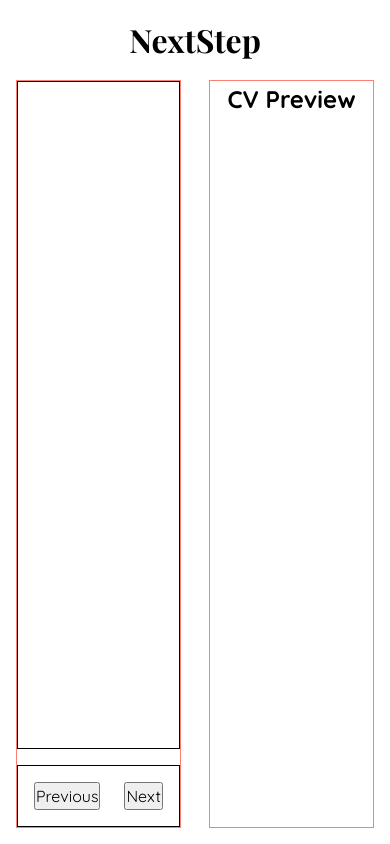
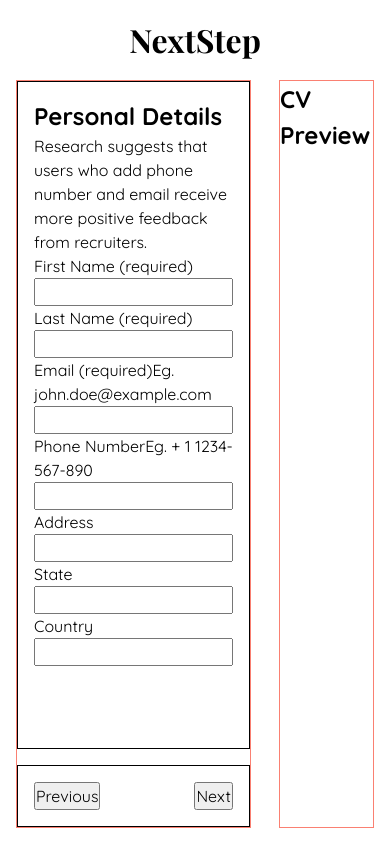
Before and after one commit to py-code314/cv-application, a React (Vite) app: page / in a window 390 px wide. Built offline with nearby package versions, Linux system fonts and the light colour scheme.

Commit message:
feat: Add `PersonalDetails` component
- Add First Name, Last Name, Email, Phone Number, Address,
State, and Country input fields to the form.

```diff
--- a/src/App.css
+++ b/src/App.css
@@ -2,7 +2,6 @@
   max-width: var(--width-page);
   margin: 0 auto;
   padding: var(--space-400);
-  text-align: center;
   min-height: 100svh;
   display: flex;
   flex-direction: column;
@@ -11,6 +10,7 @@
 .title {
   margin-block-end: var(--space-400);
   font-family: var(--ff-playfair-display);
+  text-align: center;
 }
 
 .container {
--- a/src/components/CVForm.jsx
+++ b/src/components/CVForm.jsx
@@ -1,9 +1,10 @@
 import '../styles/CVForm.css'
+import PersonalDetails from './PersonalDetails'
 
 const CVForm = () => {
   return (
     <div className="cv-form">
-
+      <PersonalDetails />
     </div>
    );
 }
--- /dev/null
+++ b/src/components/PersonalDetails.jsx
@@ -0,0 +1,134 @@
+import '../styles/PersonalDetails.css'
+
+const PersonalDetails = () => {
+  return (
+    <div className="personal-info">
+      <h2 className="personal-info__heading">Personal Details</h2>
+      <p className="personal-info__text">
+        Research suggests that users who add phone number and email receive more
+        positive feedback from recruiters.
+      </p>
+      <form action="#" className="form" noValidate>
+        <div className="form__control">
+          <label htmlFor="first-name" className="form__label">
+            First Name (required)
+          </label>
+          <input
+            type="text"
+            name="first-name"
+            id="first-name"
+            className="form__input"
+            autoComplete="given-name"
+            required
+          />
+        </div>
+        <div className="form__control">
+          <label htmlFor="last-name" className="form__label">
+            Last Name (required)
+          </label>
+          <input
+            type="text"
+            name="last-name"
+            id="last-name"
+            className="form__input"
+            autoComplete="family-name"
+            required
+          />
+        </div>
+        <div className="form__control">
+          <label htmlFor="email" className="form__label">
+            Email (required)
+          </label>
+          <span className="form__hint" id="email-hint">
+            Eg. john.doe@example.com
+          </span>
+          <div className="form__valid">
+            <input
+              type="email"
+              name="email"
+              id="email"
+              className="form__input"
+              aria-describedby="email-hint invalid-email"
+              autoComplete="email"
+              inputMode="email"
+              required
+            />
+            <span
+              className="form__checkmark"
+              id="valid-email"
+              aria-hidden="true"></span>
+          </div>
+          <span
+            className="form__error"
+            id="invalid-email"
+            aria-live="polite"></span>
+        </div>
+        <div className="form__control">
+          <label htmlFor="phone" className="form__label">
+            Phone Number
+          </label>
+          <span className="form__hint" id="phone-hint">
+            Eg. + 1 1234-567-890
+          </span>
+          <div className="form__valid">
+            <input
+              type="tel"
+              name="phone"
+              id="phone"
+              className="form__input"
+              aria-describedby="phone-hint invalid-phone"
+              autoComplete="tel"
+              inputMode="tel"
+            />
+            <span
+              className="form__checkmark"
+              id="valid-phone"
+              aria-hidden="true"></span>
+          </div>
+          <span
+            className="form__error"
+            id="invalid-phone"
+            aria-live="polite"></span>
+        </div>
+        <div className="form__control">
+          <label htmlFor="address" className="form__label">
+            Address
+          </label>
+          <input
+            type="text"
+            name="address"
+            id="address"
+            className="form__input"
+            autoComplete="home"
+          />
+        </div>
+        <div className="form__control">
+          <label htmlFor="state" className="form__label">
+            State
+          </label>
+          <input
+            type="text"
+            name="state"
+            id="state"
+            className="form__input"
+            autoComplete="address-level1"
+          />
+        </div>
+        <div className="form__control">
+          <label htmlFor="country" className="form__label">
+            Country
+          </label>
+          <input
+            type="text"
+            name="country"
+            id="country"
+            className="form__input"
+            autoComplete="country-name"
+          />
+        </div>
+      </form>
+    </div>
+  )
+}
+
+export default PersonalDetails
--- a/src/styles/CVForm.css
+++ b/src/styles/CVForm.css
@@ -1,4 +1,5 @@
 .cv-form {
   flex: 1;
   border: 1px solid #000;
+  padding: var(--space-400);
 }
```
Also changed, not shown: src/styles/PersonalDetails.css (added).
